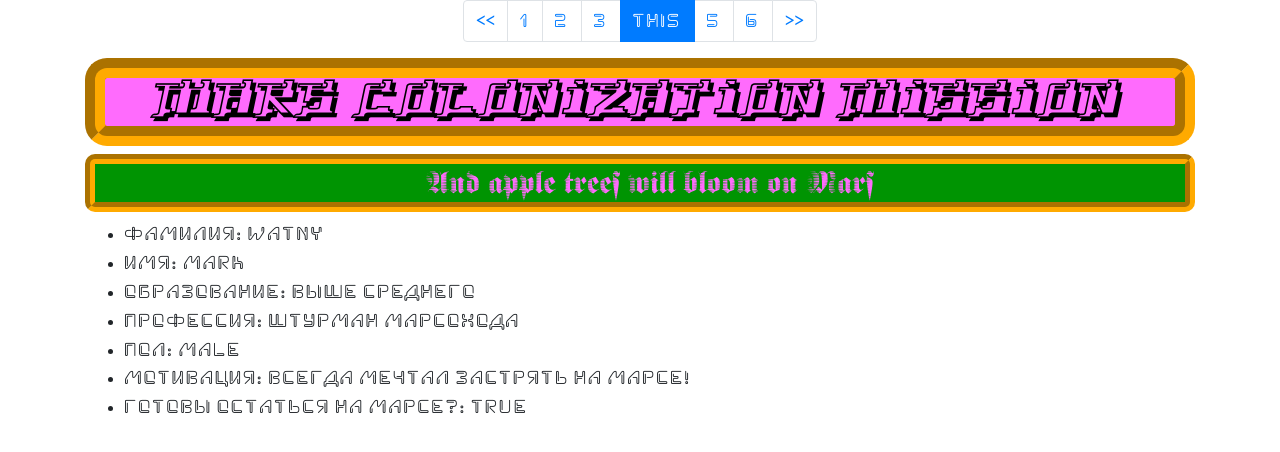
After one commit to Andrey79866568/my-first-repository, a Flask app: page /answer in a window 1280 px wide. The commit adds this page. Shown: the top 452 px of the page. Run offline with Flask 2, Linux system fonts and the light colour scheme; some libraries are stand-ins or nearby versions.

Commit message:
Автоматический ответ

```diff
--- a/my_site.py
+++ b/my_site.py
@@ -2,21 +2,19 @@ from flask import Flask, url_for, request, render_template
 import json
 
 app = Flask(__name__)
+params = dict()
+params['title'] = 'Заготовка'
 
 
 @app.route('/')
 @app.route('/index')
 def index():
-    params = dict()
-    params['title'] = 'Заготовка'
     return render_template('base_nav.html', **params)
 
 
 @app.route('/training/<prof>')
 def training(prof):
-    params = dict()
     params['name'] = prof
-    params['title'] = 'Заготовка'
     return render_template('tren.html', **params)
 
 
@@ -25,5 +23,18 @@ def list_view(type_of_list):
     return render_template('list_prof.html', type=type_of_list)
 
 
+@app.route('/answer')
+def answer():
+    params['title'] = 'Анкета-ответ'
+    params['surname'] = 'Watny'
+    params['name'] = 'Mark'
+    params['education'] = 'выше среднего'
+    params['profession'] = 'Штурман марсохода'
+    params['sex'] = 'male'
+    params['motivation'] = 'Всегда мечтал застрять на Марсе!'
+    params['ready'] = True
+    return render_template('avto_answer.html', **params)
+
+
 if __name__ == '__main__':
     app.run(port=8080, host='127.0.0.1')
--- a/static/css/style.css
+++ b/static/css/style.css
@@ -1,11 +1,37 @@
-form.login_form {
-    color: #000000;
-    background: #000000;
-    margin-left: auto;
-    margin-right: auto;
-    max-width: 450px;
-    background-color: #ffcc00;
-    border: 1px solid gray;
-    border-radius: 5px;
-    padding: 10px;
+@font-face {
+	font-family: Yytrium;
+	src: local(Yytrium),
+	    url(fonts/Yytrium.ttf);
 }
+h1 {
+    font-family: Yytrium, serif;
+    border: 20px groove #ffaa00;
+    background: #ff6bfd;
+    border-radius: 22px
+}
+
+@font-face {
+	font-family: FrakturSawmill;
+	src: local(FrakturSawmill),
+	    url(fonts/FrakturSawmill.ttf);
+}
+h4 {
+    font-family: FrakturSawmill, serif;
+    font-size: 200%;
+
+    padding-left: 20px;
+
+    background: #009402;
+    border-radius: 10px;
+    border: 10px groove #ffaa00
+}
+
+@font-face {
+	font-family: KaifShr;
+	src: local(KaifShr),
+	    url(fonts/KaifShr.otf);
+}
+ul, ol {
+    font-family: KaifShr, serif;
+    font-size: 120%
+}
--- /dev/null
+++ b/templates/avto_answer.html
@@ -0,0 +1,15 @@
+{% extends "base_nav.html" %}
+
+{% block content %}
+    <div>
+        <ul>
+            <li>Фамилия: {{ surname }}</li>
+            <li>Имя: {{ name }}</li>
+            <li>Образование: {{ education }}</li>
+            <li>Профессия: {{ profession }}</li>
+            <li>Пол: {{ sex }}</li>
+            <li>Мотивация: {{ motivation }}</li>
+            <li>Готовы остаться на марсе?: {{ ready }}</li>
+        </ul>
+    </div>
+{% endblock %}
--- a/templates/base_nav.html
+++ b/templates/base_nav.html
@@ -7,6 +7,7 @@
           href="https://stackpath.bootstrapcdn.com/bootstrap/4.4.1/css/bootstrap.min.css"
           integrity="sha384-Vkoo8x4CGsO3+Hhxv8T/Q5PaXtkKtu6ug5TOeNV6gBiFeWPGFN9MuhOf23Q9Ifjh"
           crossorigin="anonymous">
+    <link rel="stylesheet" type="text/css" href="{{url_for('static', filename='css/style.css')}}"/>
     <title>{{title}}</title>
 </head>
   <body>
@@ -18,22 +19,22 @@
 
             <li class="page-item">
               <a class="page-link" href="#" aria-label="Previous">
-                <span aria-hidden="true">&laquo;</span>
+                <span aria-hidden="true"><<</span>
                 <span class="sr-only">Previous</span>
               </a>
             </li>
 
             <li class="page-item"><a class="page-link" href="/index">1</a></li>
             <li class="page-item"><a class="page-link" href="/training/anonymous">2</a></li>
+            <li class="page-item"><a class="page-link" href="/list_prof/ol">3</a></li>
             <li class="page-item active">
-                <a class="page-link" href="/list_prof/ol">this <span class="sr-only">(current)</span></a>
+                <a class="page-link" href="/answer">this <span class="sr-only">(current)</span></a>
             </li>
-            <li class="page-item"><a class="page-link" href="#">4</a></li>
             <li class="page-item"><a class="page-link" href="#">5</a></li>
             <li class="page-item"><a class="page-link" href="#">6</a></li>
             <li class="page-item">
               <a class="page-link" href="#" aria-label="Next">
-                <span aria-hidden="true">&raquo;</span>
+                <span aria-hidden="true">>></span>
                 <span class="sr-only">Next</span>
               </a>
             </li>
@@ -41,8 +42,8 @@
           </ul>
         </nav>
 
-        <h1 align="center" style="color:#000000">Миссия Колонизации Марса</h1>
-        <h4 align="center" style="color:#cccccc">И на Марсе бдут яблони цвести</h4>
+        <h1 align="center" style="color:#000">Mars Colonization Mission</h1>
+        <h4 align="center" style="color:#ff6bfd">And apple trees will bloom on Mars</h4>
         {% block content %}{% endblock %}
     </main>
   </body>
```
Also changed, not shown: static/css/fonts/FrakturSawmill.ttf (added), static/css/fonts/KaifShr.otf (added), static/css/fonts/Yytrium.ttf (added).
